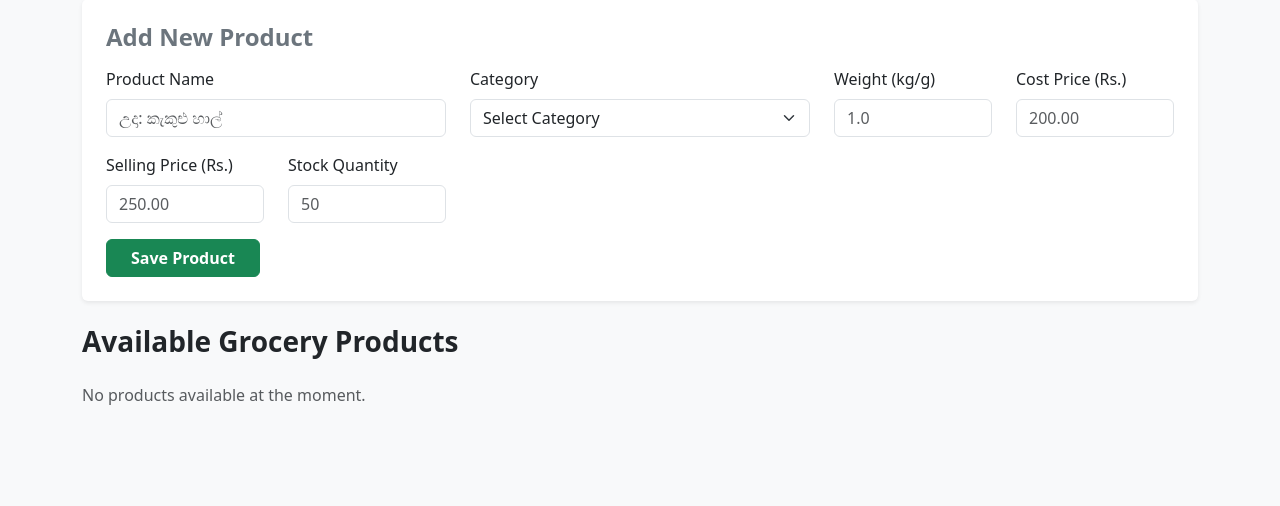
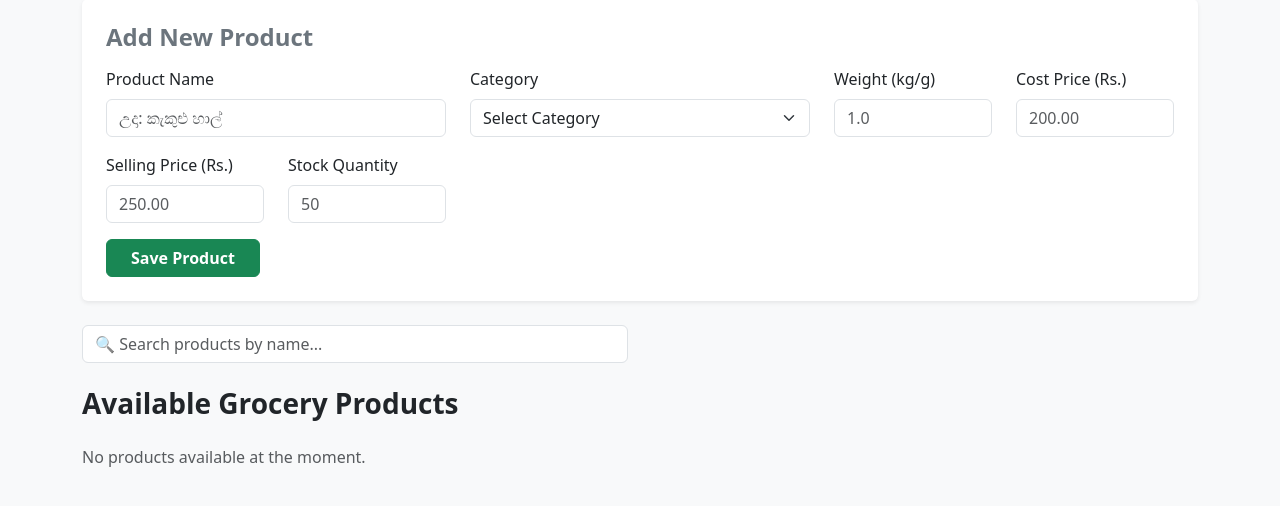
Before and after one commit to Irudika02/grocery-e-commerce, a Spring Boot app: page /frondend/dashboard.html in a window 1280 px wide. Shown: the part 211-717 px from the top of the page. Run offline with Spring Boot 4, Linux system fonts and the light colour scheme; data that the repository does not hold is empty.

Commit message:
Added search bar section

```diff
--- a/src/main/resources/static/frondend/dashboard.html
+++ b/src/main/resources/static/frondend/dashboard.html
@@ -86,8 +86,15 @@
       </form>
     </div>
   </div>
+  <!-- Search Bar Section -->
+  <div class="row mb-4">
+    <div class="col-md-6">
+      <input type="text" class="form-control" id="searchInput" placeholder="🔍 Search products by name..." onkeyup="filterProducts()">
+    </div>
+  </div>
 
   <!-- Available Products Section -->
+
   <div class="mb-5">
     <h3 class="fw-bold mb-4 text-dark">Available Grocery Products</h3>
     <div class="row" id="productList">
```
